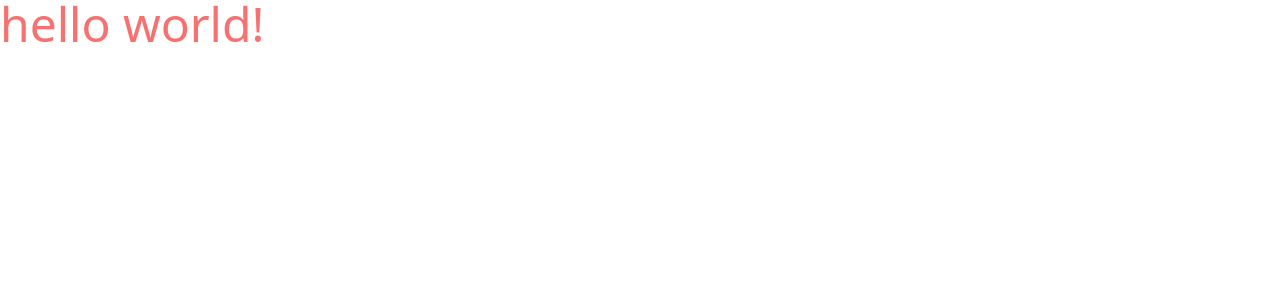
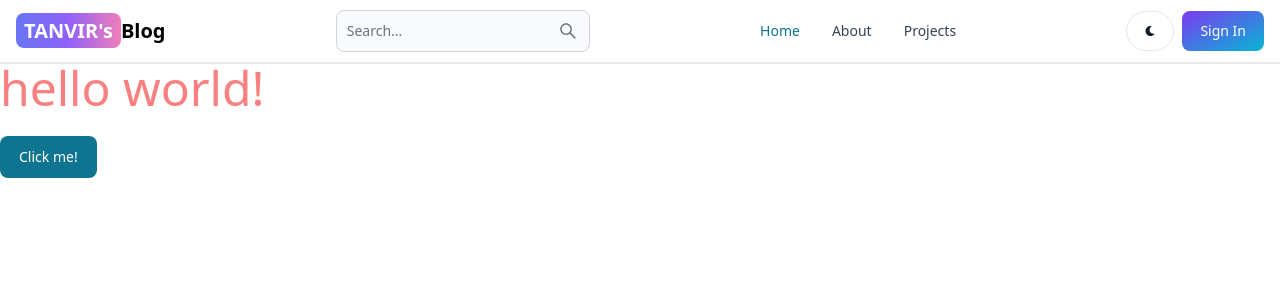
Before and after one commit to tanveer-99/Projects, a React (Vite) app in the folder MERN_Blog_App/Client/: page / in a window 1280 px wide. Shown: the top 300 px of the page. Built offline with nearby package versions, Linux system fonts and the light colour scheme.

Commit message:
created header component/ navbar

```diff
--- a/MERN_Blog_App/Client/package.json
+++ b/MERN_Blog_App/Client/package.json
@@ -10,6 +10,7 @@
     "preview": "vite preview"
   },
   "dependencies": {
+    "flowbite-react": "^0.10.2",
     "react": "^18.3.1",
     "react-dom": "^18.3.1",
     "react-router-dom": "^6.27.0"
--- a/MERN_Blog_App/Client/src/App.jsx
+++ b/MERN_Blog_App/Client/src/App.jsx
@@ -6,10 +6,12 @@
 import SignUp from './pages/SignUp'
 import Projects from './pages/Projects'
 import Dashboard from './pages/Dashboard'
+import Header from './components/Header'
 
 const App = () => {
   return (
     <BrowserRouter>
+      <Header></Header>
       <Routes>
         <Route path='/' element={<Home />}></Route>
         <Route path='/about' element={<About />}></Route>
--- /dev/null
+++ b/MERN_Blog_App/Client/src/components/Header.jsx
@@ -0,0 +1,52 @@
+import { Button, Navbar, TextInput } from 'flowbite-react'
+import React from 'react'
+import { Link, useLocation } from 'react-router-dom'
+import { AiOutlineSearch } from 'react-icons/ai'
+import { FaMoon } from 'react-icons/fa'
+
+const Header = () => {
+    const path = useLocation().pathname;
+  return (
+    <Navbar className='border-b-2'>
+        <Link to='/' className='self-center whitespace-nowrap text-sm sm:text-xl font-semibold dark:text-white'>
+            <span className='px-2 py-1 rounded-lg text-white bg-gradient-to-r from-indigo-500 via-purple-500 to-pink-400'>TANVIR's</span>
+            Blog
+        </Link>
+        <form>
+            <TextInput
+                type='Text'
+                placeholder='Search...'
+                rightIcon={AiOutlineSearch}
+                className='hidden lg:inline'
+            />
+        </form>
+        <Button className='w-12 h-10 lg:hidden' color='gray' pill >
+            <AiOutlineSearch className='self-center'></AiOutlineSearch>
+        </Button>
+        <div className="flex gap-2 md:order-2">
+            <Button className='w-12 h-10 hidden sm:inline' color='gray' pill>
+                <FaMoon></FaMoon>
+            </Button>
+            <Link to='/sign-in'>
+                <Button gradientDuoTone='purpleToBlue'>
+                    Sign In
+                </Button>
+            </Link>
+            <Navbar.Toggle></Navbar.Toggle>
+        </div>
+            <Navbar.Collapse>
+                <Navbar.Link active={path === "/"} as={'div'}>
+                    <Link to='/'>Home</Link>
+                </Navbar.Link>
+                <Navbar.Link active={path === "/about"} as={'div'}>
+                    <Link to='/about'>About</Link>
+                </Navbar.Link>
+                <Navbar.Link active={path === "/projects"} as={'div'}>
+                    <Link to='/projects'>Projects</Link>
+                </Navbar.Link>
+            </Navbar.Collapse>
+    </Navbar>
+  )
+}
+
+export default Header
--- a/MERN_Blog_App/Client/src/pages/Home.jsx
+++ b/MERN_Blog_App/Client/src/pages/Home.jsx
@@ -1,9 +1,11 @@
 import React from 'react'
+import { Button } from "flowbite-react";
 
 const Home = () => {
   return (
     <div>
       <h1 className='text-5xl text-red-400'>hello world!</h1><br />
+      <Button>Click me!</Button>
     </div>
   )
 }
--- a/MERN_Blog_App/Client/tailwind.config.js
+++ b/MERN_Blog_App/Client/tailwind.config.js
@@ -1,10 +1,17 @@
+const flowbite = require("flowbite-react/tailwind");
+
+
 /** @type {import('tailwindcss').Config} */
+
 module.exports = {
   content: [
     "./src/**/*.{js,jsx,ts,tsx}",
+    flowbite.content()
   ],
   theme: {
     extend: {},
   },
-  plugins: [],
+  plugins: [
+    flowbite.plugin(),
+  ],
 }
```
Also changed, not shown: 1 other file (tests, documents, lock files or other folders).
